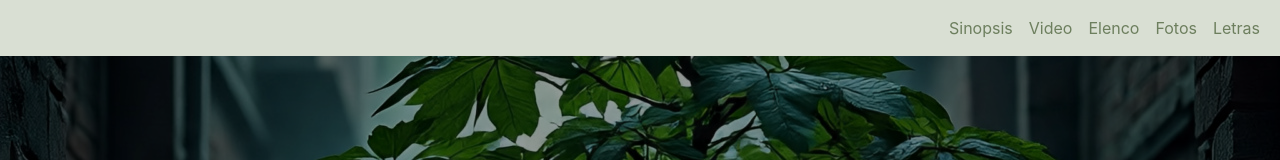
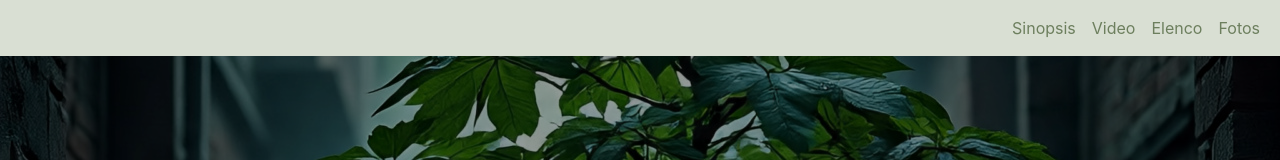
Before and after one commit to levyroberto/el-rio-en-mi, a plain HTML site: page index.html in a window 1280 px wide. Shown: the top 160 px of the page. Drawn offline with nearby package versions, Linux system fonts and the light colour scheme.

Commit message:
borrado href letras

```diff
--- a/index.html
+++ b/index.html
@@ -27,7 +27,6 @@
           <li class="nav-item"><a class="nav-link" href="#video">Video</a></li>
           <li class="nav-item"><a class="nav-link" href="#elenco">Elenco</a></li>
           <li class="nav-item"><a class="nav-link" href="#fotos">Fotos</a></li>
-          <li class="nav-item"><a class="nav-link" href="letras.html">Letras</a></li>
         </ul>
       </div>
     </div>
```
